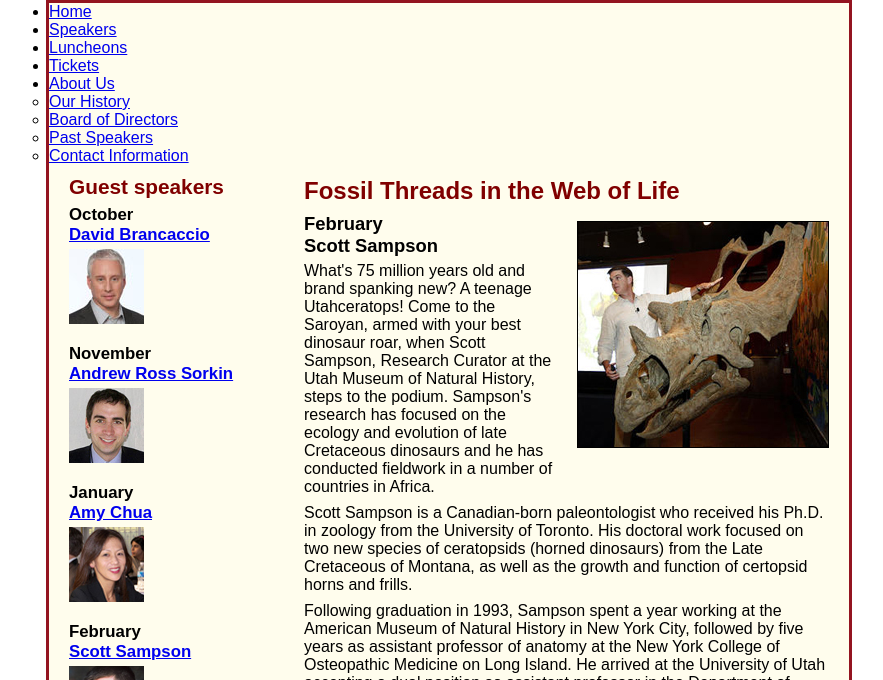
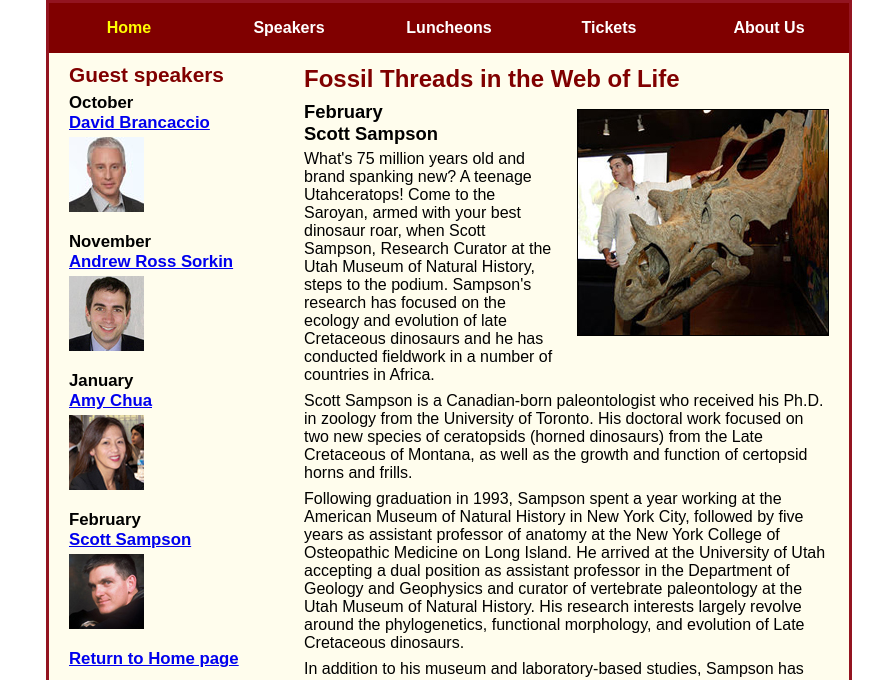
Before and after one commit to jgb36/A11, a plain HTML site: page speakers/c7_sampson.html in a window 1280 px wide. Shown: the part 120-800 px from the top of the page, without its empty margins (191-1074 px from the left). Drawn offline with Linux system fonts and the light colour scheme.

Commit message:
Update c7_speaker.css

```diff
--- a/styles/c7_speaker.css
+++ b/styles/c7_speaker.css
@@ -75,7 +75,44 @@ section ul {
 section li {
 	padding-bottom: .35em;
 }
-
+#nav_menu ul{
+	list-style: none;
+	margin: 0;
+	padding: 0;
+	position: relative;
+}
+#nav_menu ul li{
+	float: left;
+}
+#nav_menu ul li a{
+	display: block;
+	text-align: center;
+	width: 160px;
+	padding: 1em 0;
+	background-color: #800000;
+	color: white;
+	font-weight: bold;
+	text-decoration: none;
+}
+#nav_menu a.current{
+	color: yellow;
+}
+#nav_menu ul ul{
+	display: none;
+	position: absolute;
+	top: 100%;
+}
+#nav_menu ul ul li{
+	float: none;
+}
+#nav_menu ul li:hover > ul {
+	display: block;
+}
+#nav_menu > ul::after {
+    content: "";
+    clear: both;
+    display: block;
+}
 /* the styles for the article */
 article {
 	padding: .5em 0;
```
